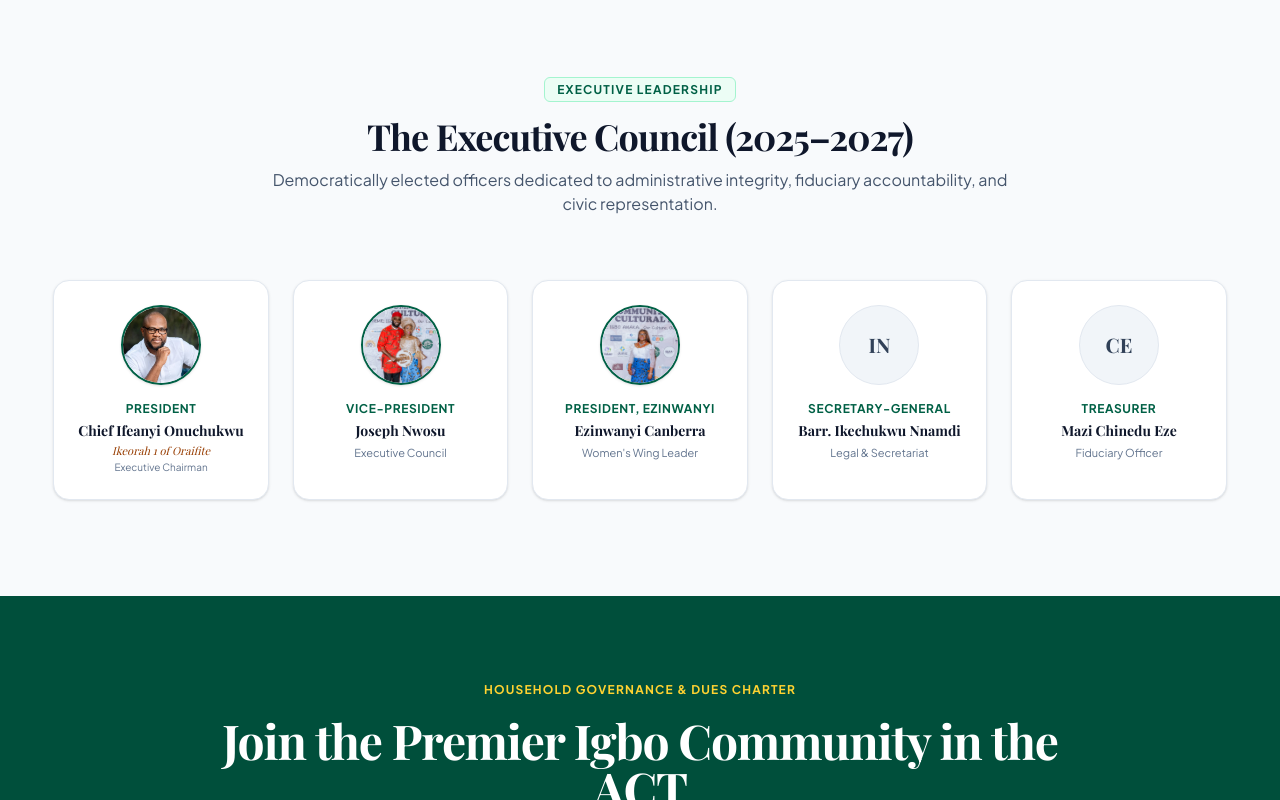
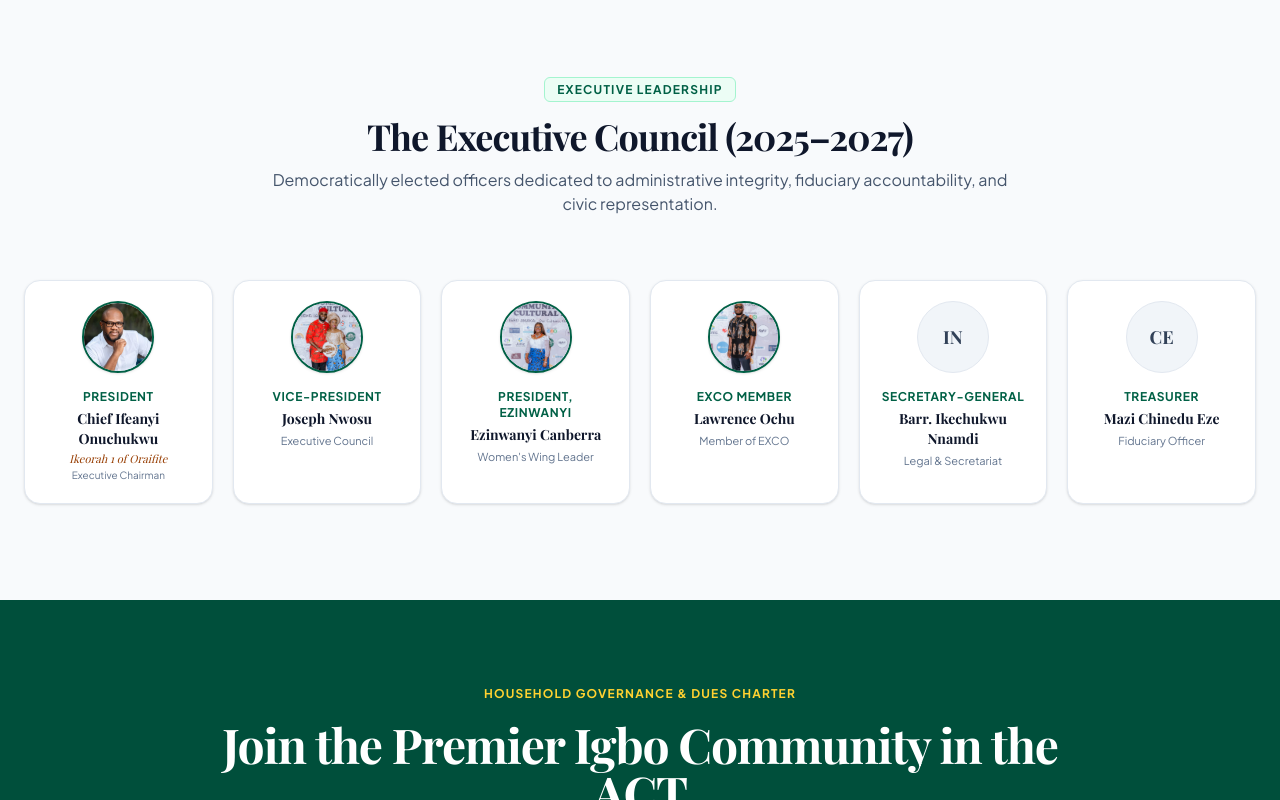
Before and after one commit to meriqikwechegh-cmd/igbo-community-canberra, a Next.js app: page /en in a window 1280 px wide. Shown: the part 2959-3759 px from the top of the page. Built offline with nearby package versions, Linux system fonts and the light colour scheme; a web font is replaced by a local one.

Commit message:
feat: add Lawrence Ochu (Member of EXCO) with official portrait

```diff
--- a/src/app/[locale]/page.tsx
+++ b/src/app/[locale]/page.tsx
@@ -339,9 +339,9 @@ export default function HomePage() {
           </p>
         </div>
 
-        <div className="grid grid-cols-2 sm:grid-cols-3 lg:grid-cols-5 gap-6">
-          <div className="bg-white rounded-2xl p-6 border border-slate-200 text-center shadow-sm">
-            <div className="relative w-20 h-20 rounded-full overflow-hidden mx-auto mb-4 border-2 border-emerald-800 shadow-sm">
+        <div className="grid grid-cols-2 sm:grid-cols-3 lg:grid-cols-6 gap-5">
+          <div className="bg-white rounded-2xl p-5 border border-slate-200 text-center shadow-sm">
+            <div className="relative w-18 h-18 rounded-full overflow-hidden mx-auto mb-4 border-2 border-emerald-800 shadow-sm">
               <Image
                 src="/president.jpg"
                 alt="Chief Ifeanyi Onuchukwu"
@@ -355,8 +355,8 @@ export default function HomePage() {
             <p className="text-[10px] text-slate-500">Executive Chairman</p>
           </div>
 
-          <div className="bg-white rounded-2xl p-6 border border-slate-200 text-center shadow-sm">
-            <div className="relative w-20 h-20 rounded-full overflow-hidden mx-auto mb-4 border-2 border-emerald-800 shadow-sm">
+          <div className="bg-white rounded-2xl p-5 border border-slate-200 text-center shadow-sm">
+            <div className="relative w-18 h-18 rounded-full overflow-hidden mx-auto mb-4 border-2 border-emerald-800 shadow-sm">
               <Image
                 src="/vice-president.jpg"
                 alt="Joseph Nwosu"
@@ -369,8 +369,8 @@ export default function HomePage() {
             <p className="text-[11px] text-slate-500 mt-1">Executive Council</p>
           </div>
 
-          <div className="bg-white rounded-2xl p-6 border border-slate-200 text-center shadow-sm col-span-2 sm:col-span-1">
-            <div className="relative w-20 h-20 rounded-full overflow-hidden mx-auto mb-4 border-2 border-emerald-800 shadow-sm">
+          <div className="bg-white rounded-2xl p-5 border border-slate-200 text-center shadow-sm">
+            <div className="relative w-18 h-18 rounded-full overflow-hidden mx-auto mb-4 border-2 border-emerald-800 shadow-sm">
               <Image
                 src="/women-leader.jpg"
                 alt="President of Ezinwanyi Canberra"
@@ -383,8 +383,22 @@ export default function HomePage() {
             <p className="text-[11px] text-slate-500 mt-1">Women&apos;s Wing Leader</p>
           </div>
 
-          <div className="bg-white rounded-2xl p-6 border border-slate-200 text-center shadow-sm">
-            <div className="w-20 h-20 rounded-full bg-slate-100 border border-slate-200 text-slate-700 flex items-center justify-center font-serif font-bold text-xl mx-auto mb-4">
+          <div className="bg-white rounded-2xl p-5 border border-slate-200 text-center shadow-sm">
+            <div className="relative w-18 h-18 rounded-full overflow-hidden mx-auto mb-4 border-2 border-emerald-800 shadow-sm">
+              <Image
+                src="/lawrence-ochu.jpg"
+                alt="Lawrence Ochu"
+                fill
+                className="object-cover object-[center_12%]"
+              />
+            </div>
+            <p className="text-xs font-bold uppercase tracking-wider text-emerald-800 mb-1">EXCO Member</p>
+            <h4 className="font-serif font-bold text-slate-900 text-sm">Lawrence Ochu</h4>
+            <p className="text-[11px] text-slate-500 mt-1">Member of EXCO</p>
+          </div>
+
+          <div className="bg-white rounded-2xl p-5 border border-slate-200 text-center shadow-sm">
+            <div className="w-18 h-18 rounded-full bg-slate-100 border border-slate-200 text-slate-700 flex items-center justify-center font-serif font-bold text-lg mx-auto mb-4">
               IN
             </div>
             <p className="text-xs font-bold uppercase tracking-wider text-emerald-800 mb-1">Secretary-General</p>
@@ -392,8 +406,8 @@ export default function HomePage() {
             <p className="text-[11px] text-slate-500 mt-1">Legal &amp; Secretariat</p>
           </div>
 
-          <div className="bg-white rounded-2xl p-6 border border-slate-200 text-center shadow-sm">
-            <div className="w-20 h-20 rounded-full bg-slate-100 border border-slate-200 text-slate-700 flex items-center justify-center font-serif font-bold text-xl mx-auto mb-4">
+          <div className="bg-white rounded-2xl p-5 border border-slate-200 text-center shadow-sm">
+            <div className="w-18 h-18 rounded-full bg-slate-100 border border-slate-200 text-slate-700 flex items-center justify-center font-serif font-bold text-lg mx-auto mb-4">
               CE
             </div>
             <p className="text-xs font-bold uppercase tracking-wider text-emerald-800 mb-1">Treasurer</p>
```
Also changed, not shown: public/lawrence-ochu.jpg (added).
